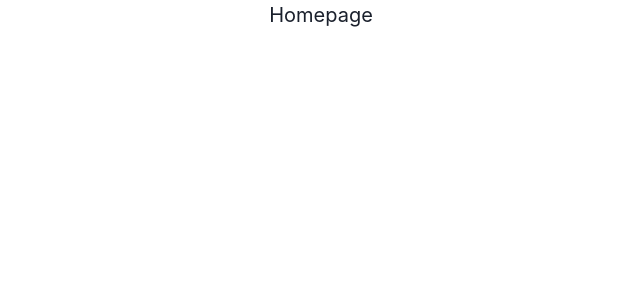
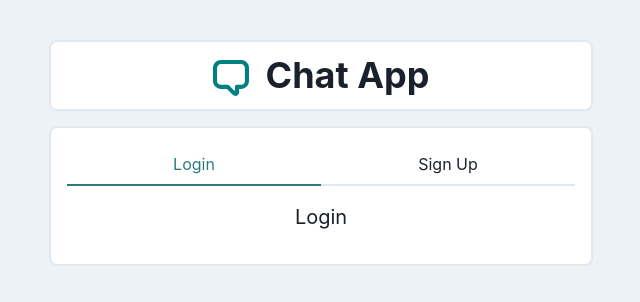
Before and after one commit to yamakenth/chat-app, a React (Create React App) app in the folder client/: page / in a window 1280 px wide. Shown: the top 302 px of the page, without its empty margins (319-959 px from the left). Built offline with nearby package versions, Linux system fonts and the light colour scheme; no server answers.

Commit message:
Create skeleton homepage for login/signup form

```diff
--- a/client/package.json
+++ b/client/package.json
@@ -4,6 +4,7 @@
   "private": true,
   "proxy": "http://127.0.0.1:8080",
   "dependencies": {
+    "@chakra-ui/icons": "2.1.1",
     "@chakra-ui/react": "2.8.2",
     "@emotion/react": "11.11.1",
     "@emotion/styled": "11.11.0",
--- a/client/src/App.tsx
+++ b/client/src/App.tsx
@@ -1,22 +1,10 @@
-import { Box, Text } from "@chakra-ui/react";
-import { useEffect, useState } from "react";
+import { Box } from "@chakra-ui/react";
 import { Route, Routes } from "react-router-dom";
 import { ChatPage, Homepage } from "./pages";
 
 const App = () => {
-  const [message, setMessage] = useState("");
-
-  useEffect(() => {
-    (async () => {
-      const res = await fetch("/api");
-      const data = await res.json();
-      setMessage(data.message);
-    })();
-  }, []);
-
   return (
     <Box minHeight="100vh" textAlign="center" fontSize="xl">
-      <Text>{message}</Text>
       <Routes>
         <Route path="/" element={<Homepage />} />
         <Route path="/chats" element={<ChatPage />} />
--- a/client/src/pages/Homepage.tsx
+++ b/client/src/pages/Homepage.tsx
@@ -1,7 +1,55 @@
-import { Text } from "@chakra-ui/react";
+import { ChatIcon } from "@chakra-ui/icons";
+import {
+  Box,
+  Container,
+  Heading,
+  Tab,
+  TabList,
+  TabPanel,
+  TabPanels,
+  Tabs,
+} from "@chakra-ui/react";
 
-const Homepage = () => {
-  return <Text>Homepage</Text>;
-};
+const Homepage = () => (
+  <Container bg="gray.100" minH="100vh" minW="100vw">
+    <Container centerContent maxW="xl">
+      <Box
+        bg="white"
+        border="2px"
+        borderColor="gray.200"
+        borderRadius="lg"
+        display="flex"
+        justifyContent="center"
+        m="40px 0 15px 0"
+        p={3}
+        w="100%"
+      >
+        <Heading as="h1" size="xl">
+          <ChatIcon color="teal" />
+          &nbsp;&nbsp;Chat App
+        </Heading>
+      </Box>
+      <Box
+        bg="white"
+        border="2px"
+        borderColor="gray.200"
+        borderRadius="lg"
+        p={4}
+        w="100%"
+      >
+        <Tabs colorScheme="teal">
+          <TabList>
+            <Tab w="50%">Login</Tab>
+            <Tab w="50%">Sign Up</Tab>
+          </TabList>
+          <TabPanels>
+            <TabPanel>Login</TabPanel>
+            <TabPanel>Signup</TabPanel>
+          </TabPanels>
+        </Tabs>
+      </Box>
+    </Container>
+  </Container>
+);
 
 export default Homepage;
```
Also changed, not shown: 1 other file (tests, documents, lock files or other folders).
